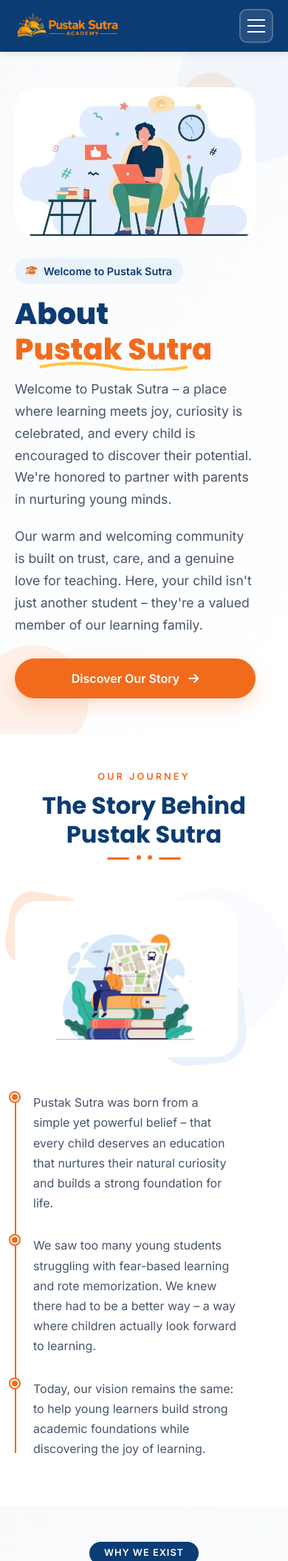
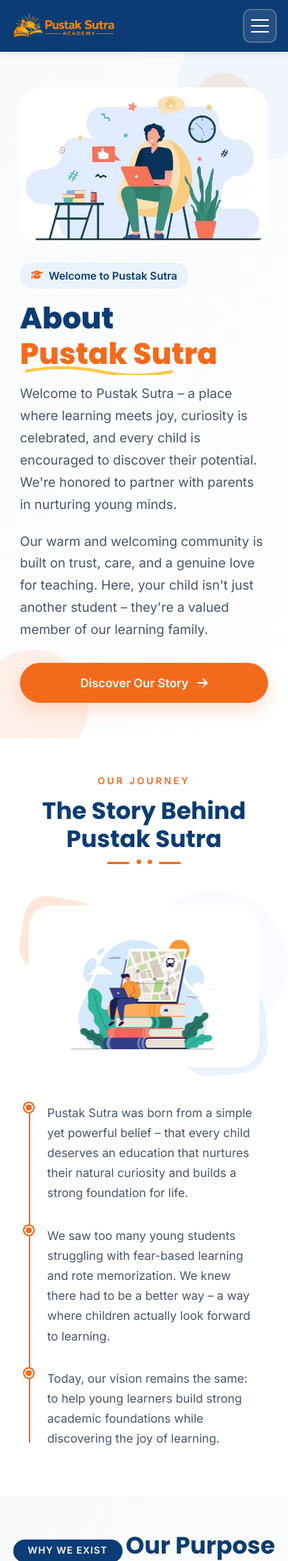
Before and after one commit to shakarrathod9632/pustak-sutra, a Django app: page /about/ in a window 390 px wide. Shown: the top 2110 px of the page at 74% size. Run offline with Django 5.2, Linux system fonts and the light colour scheme.

Commit message:
Updated mobile responsive fix and about page alignment

```diff
--- a/templates/base.html
+++ b/templates/base.html
@@ -838,24 +838,47 @@
 
 
 
-    /* ===== FIX FOR MOBILE RIGHT SIDE SPACE ===== */
-html, body {
+/* =====
+{% comment %} html, body {
     overflow-x: hidden;
 }
 
-/* Prevent any element from exceeding screen width */
+
 * {
     max-width: 100%;
 }
 
-/* Fix decorative circles going outside */
+
 section {
     overflow-x: hidden;
 }
 
-/* Optional: safer fix for absolute elements */
+
 [style*="position: absolute"] {
-    max-width: 100%;
+    max-width: 100%; {% endcomment %}
+
+ ===== */
+
+
+/* ===== SMALL RIGHT SPACE FIX (ONLY MOBILE) ===== */
+@media (max-width: 768px) {
+
+    /* Fix Bootstrap row overflow */
+    .row {
+        margin-left: 0 !important;
+        margin-right: 0 !important;
+    }
+
+    /* Keep container properly centered */
+    .container {
+        padding-left: 8px !important;
+        padding-right: 8px !important;
+    }
+
+    /* Prevent tiny overflow from any element */
+    body {
+        overflow-x: hidden;
+    }
 }
 </style>
 
--- a/templates/pages/about.html
+++ b/templates/pages/about.html
@@ -477,9 +477,7 @@
             font-size: 1.1rem !important;
         }
 
-        [style*="margin-left: 60px;"] {
-            margin-left: 55px !important;
-        }
+
 
         /* Subject cards */
         [style*="width: 60px; height: 60px;"] {
@@ -536,9 +534,7 @@
             font-size: 1rem !important;
         }
 
-        [style*="margin-left: 60px;"] {
-            margin-left: 50px !important;
-        }
+
 
         [style*="width: 60px; height: 60px;"] {
             width: 45px !important;
@@ -607,6 +603,35 @@
         max-width: 100%;
         height: auto;
     }
+
+/* ===== FINAL ABOUT PAGE FIX ===== */
+@media (max-width: 768px) {
+
+    /* Completely remove left push */
+    [style*="margin-left: 60px;"] {
+        margin-left: 0 !important;
+    }
+
+    /* Fix Bootstrap overflow (main hidden issue) */
+    .row {
+        margin-left: 0 !important;
+        margin-right: 0 !important;
+    }
+
+    /* Prevent any horizontal scroll */
+    html, body {
+        overflow-x: hidden;
+        width: 100%;
+    }
+
+    /* Fix container alignment */
+    .container {
+        padding-left: 15px !important;
+        padding-right: 15px !important;
+    }
+}
+
 </style>
 
+
 {% endblock %}
--- a/templates/pages/home.html
+++ b/templates/pages/home.html
@@ -18,7 +18,7 @@
                     <span style="color: #0B3C73; font-weight: 600; font-size: 0.9rem;">Welcome to Pustak Sutra</span>
                 </div>
 
-                <h1 class="hero-title" style="font-size: 3rem; line-height: 1.2; color: #0B3C73; font-weight: 800; margin-bottom: 15px;">
+                <h1 class="hero-title" style="font-size: 2.8rem; line-height: 1.2; color: #0B3C73; font-weight: 800; margin-bottom: 15px;">
                     Where Learning <br>Becomes <span style="color: #F26B1D; position: relative; display: inline-block;">Adventure!
                     <svg width="100%" height="15" viewBox="0 0 200 15" style="position: absolute; bottom: -5px; left: 0;">
                         <path d="M0 10 Q 50 0, 100 10 T 200 10" stroke="#FFC845" stroke-width="4" fill="none"/>
```
